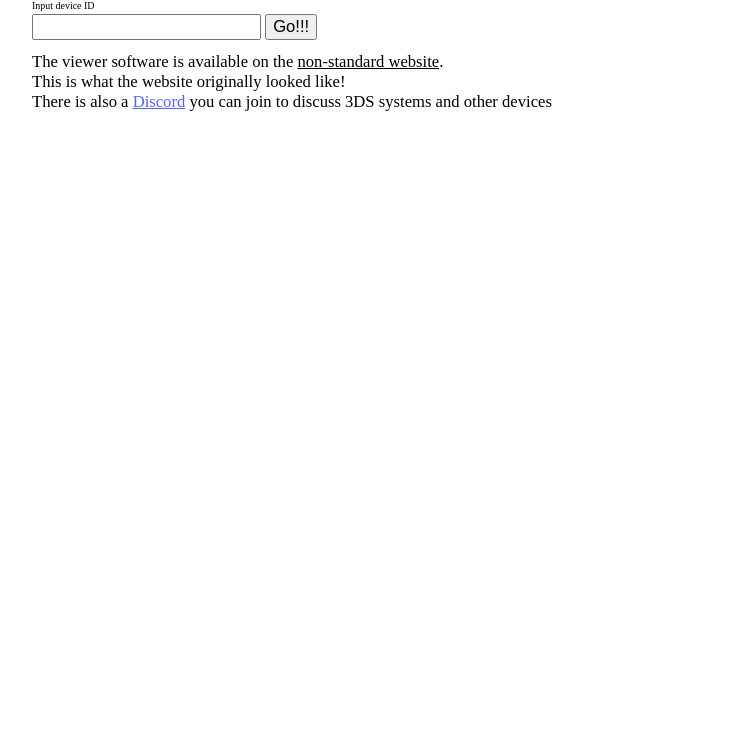
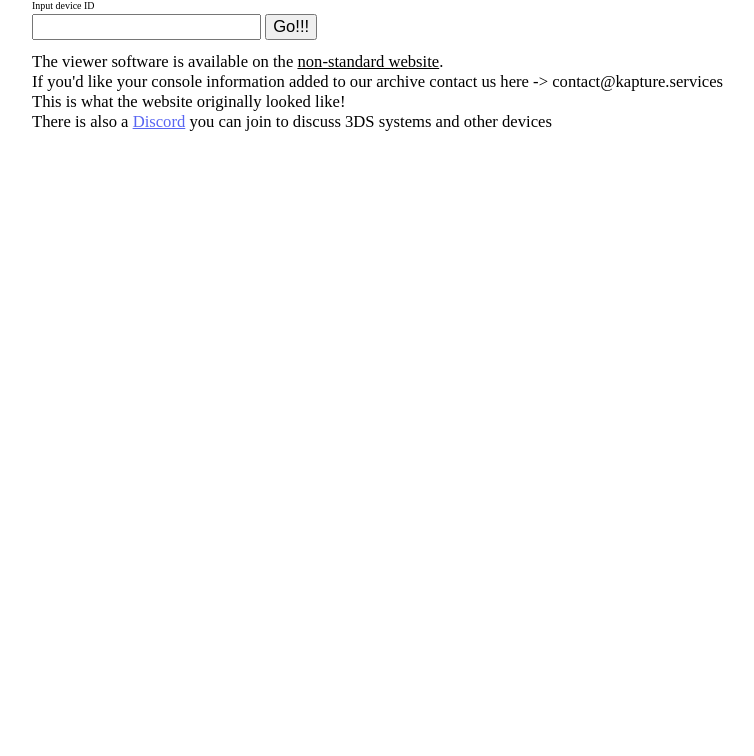
Before and after one commit to P-AS/kapture, a plain HTML site: page index.html in a window 1280 px wide. Shown: the part 44-800 px from the top of the page, without its empty margins (104-858 px from the left). Drawn offline with Linux system fonts and the light colour scheme.

Commit message:
Update index.html

```diff
--- a/index.html
+++ b/index.html
@@ -19,6 +19,7 @@
 	<p style="margin-top: 0.5vw; margin-bottom: 1vw;" id="result"></p>
 
 	The viewer software is available on the <a href="http://blog-non-standard.blogspot.com/">non-standard website</a>.<br>
+	If you'd like your console information added to our archive contact us here -> contact@kapture.services<br>
 	This is what the website originally looked like!<br>
 	There is also a <a style="color: #5865F2" href="https://discord.gg/eWjUApxgG4">Discord</a> you can join to discuss 3DS systems and other devices
 </body>
```
